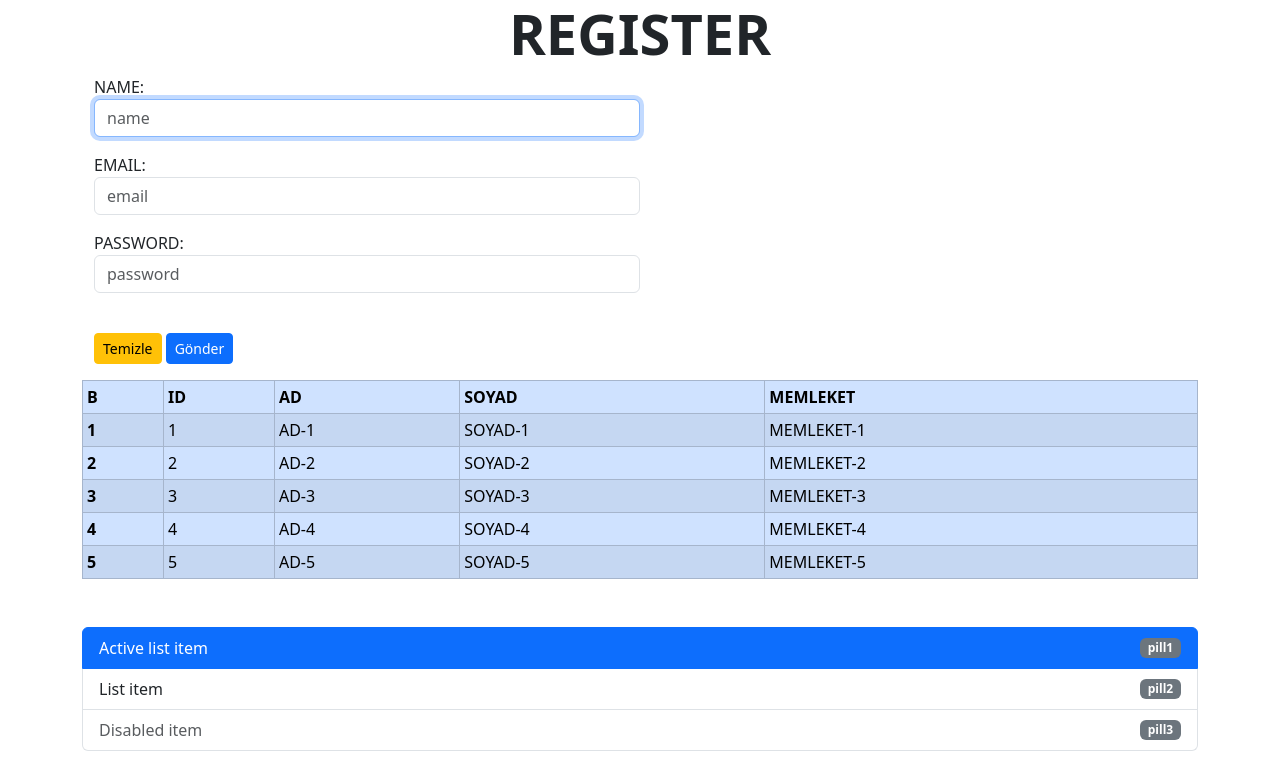
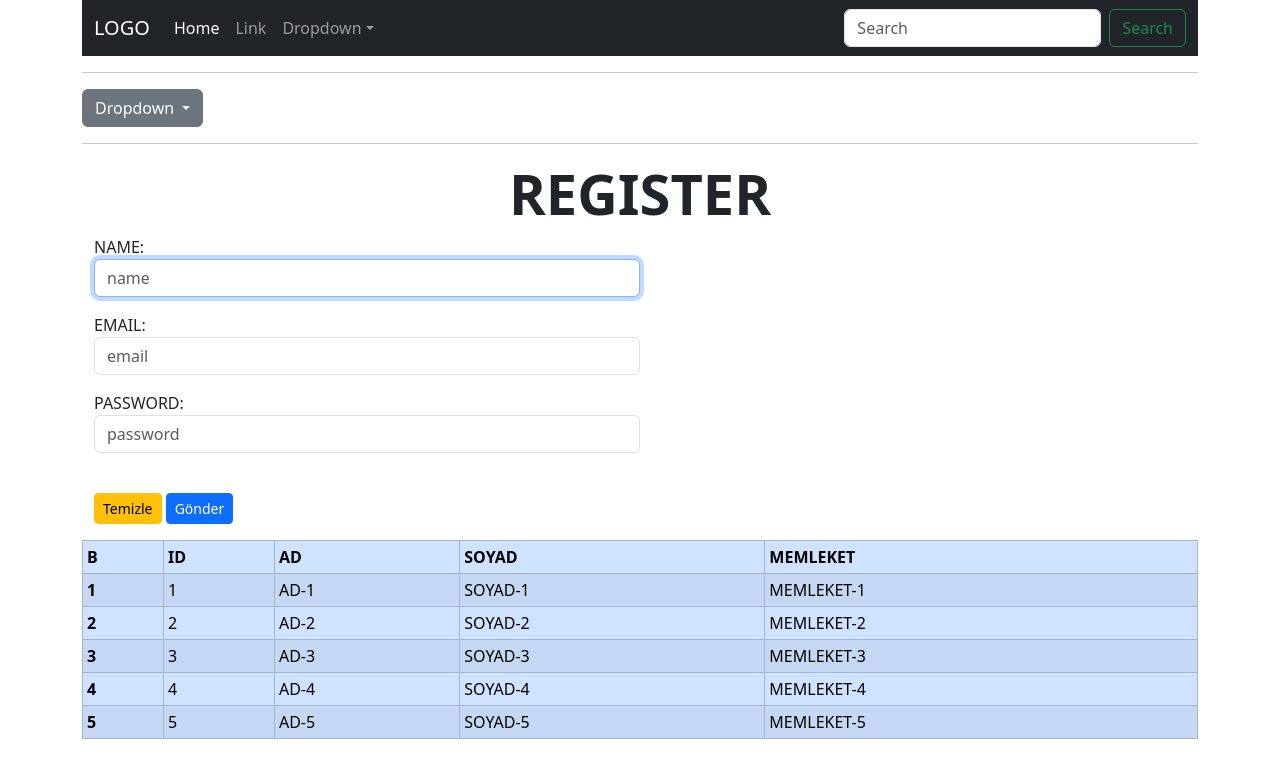
Before and after one commit to merveartiran/Bootstrap5-, a plain HTML site: page index.html in a window 1280 px wide. Shown: the top 784 px of the page. Drawn offline with nearby package versions, Linux system fonts and the light colour scheme.

Commit message:
navbar-dropdown

```diff
--- a/index.html
+++ b/index.html
@@ -28,6 +28,99 @@ GRID Layout sşstemi web sayfasının dğzenin organize etmek için sayfayı sü
 Offset: Sütunları birbirinden uzaklaştırmak veya yer değiştirmek için offset yapısı kullanılır.-->
     <!-- Start codes here-->
  <div class="container">
+    <!-- dropdown -->
+<nav
+    class="navbar navbar-expand-md navbar-dark bg-dark"
+>
+    <div class="container">
+        <a class="navbar-brand" href="#">LOGO</a>
+        <button
+            class="navbar-toggler d-lg-none"
+            type="button"
+            data-bs-toggle="collapse"
+            data-bs-target="#menu"
+            aria-controls="menu"
+            aria-expanded="false"
+            aria-label="Toggle navigation"
+        >
+            <span class="navbar-toggler-icon"></span>
+        </button>
+        <div class="collapse navbar-collapse" id="menu">
+            <ul class="navbar-nav me-auto mt-2 mt-lg-0">
+                <li class="nav-item">
+                    <a class="nav-link active" href="#" aria-current="page"
+                        >Home
+                        <span class="visually-hidden">(current)</span></a
+                    >
+                </li>
+                <li class="nav-item">
+                    <a class="nav-link" href="#">Link</a>
+                </li>
+                <li class="nav-item dropdown">
+                    <a
+                        class="nav-link dropdown-toggle"
+                        href="#"
+                        id="dropdownId"
+                        data-bs-toggle="dropdown"
+                        aria-haspopup="true"
+                        aria-expanded="false"
+                        >Dropdown</a
+                    >
+                    <div
+                        class="dropdown-menu"
+                        aria-labelledby="dropdownId"
+                    >
+                        <a class="dropdown-item" href="#"
+                            >Action 1</a
+                        >
+                        <a class="dropdown-item" href="#"
+                            >Action 2</a
+                        >
+                    </div>
+                </li>
+            </ul>
+            <form class="d-flex my-2 my-lg-0">
+                <input
+                    class="form-control me-sm-2"
+                    type="text"
+                    placeholder="Search"
+                />
+                <button
+                    class="btn btn-outline-success my-2 my-sm-0"
+                    type="submit"
+                >
+                    Search
+                </button>
+            </form>
+        </div>
+    </div>
+</nav>
+
+    <hr>
+    <div class="dropdown">
+        <button
+            class="btn btn-secondary dropdown-toggle"
+            type="button"
+            id="triggerId"
+            data-bs-toggle="dropdown"
+            aria-haspopup="true"
+            aria-expanded="false"
+        >
+            Dropdown
+        </button>
+        <div class="dropdown-menu" aria-labelledby="triggerId">
+            <a class="dropdown-item" href="#">Action</a>
+            <a class="dropdown-item disabled" href="#">Disabled action</a>
+            <h6 class="dropdown-header">Section header</h6>
+            <a class="dropdown-item" href="#">Action</a>
+            <div class="dropdown-divider"></div>
+            <a class="dropdown-item" href="#">After divider action</a>
+        </div>
+    </div>
+
+
+
+    <hr>
 
 <!--FORM-->
 <form action="#!" method="get" target="-blank">
```
